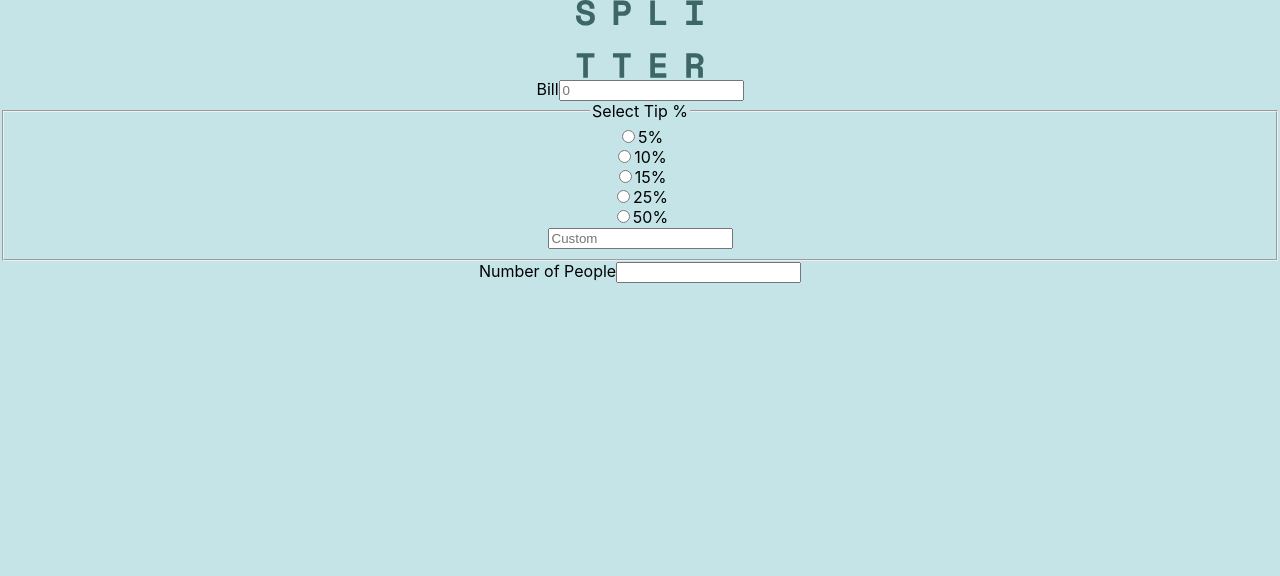
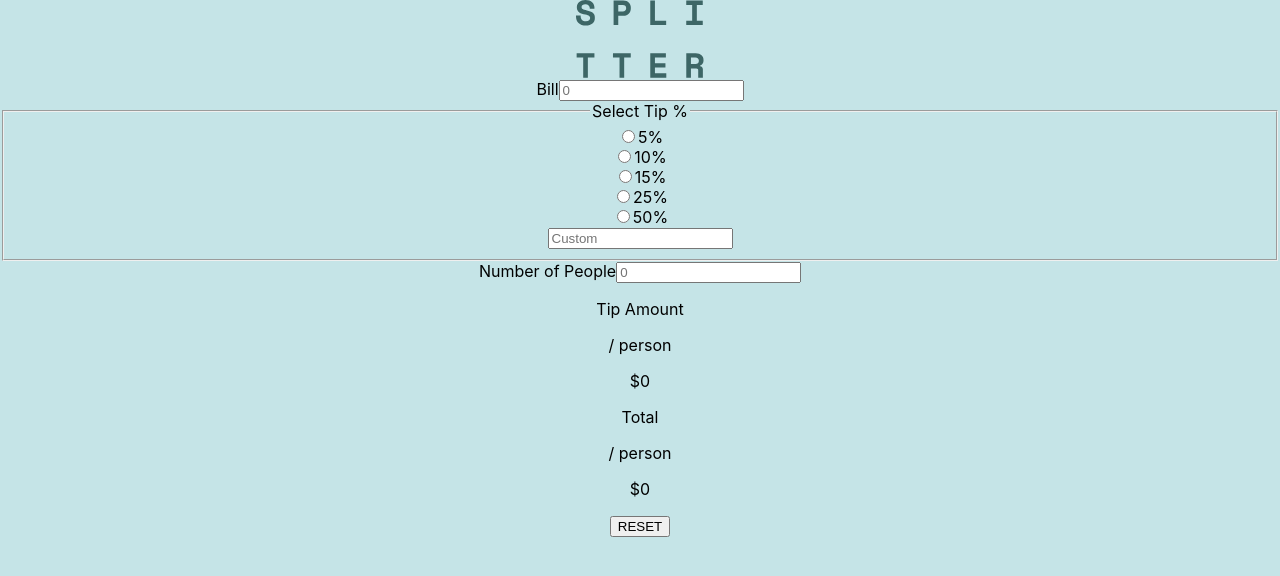
Before and after one commit to oubaidelmoudhik/tip-calculator-app-main, a React (Create React App) app: page / in a window 1280 px wide. Shown: the top 576 px of the page. Built offline with nearby package versions, Linux system fonts and the light colour scheme.

Commit message:
created seperate components and trying to figure out how to connect them

```diff
--- a/src/App.js
+++ b/src/App.js
@@ -1,44 +1,18 @@
+import { useState } from "react";
 import logo from "./logo.svg";
 import "./App.css";
 
-function BillForm() {
-    return (
-        <form action="">
-            <label htmlFor="billInput">Bill</label>
-            <input type="number" id="billInput" placeholder="0" />
-            <fieldset>
-                <legend>Select Tip %</legend>
-                <div>
-                    <input type="radio" id="5" />
-                    <label htmlFor="5">5%</label>
-                </div>
-                <div>
-                    <input type="radio" id="10" />
-                    <label htmlFor="10">10%</label>
-                </div>
-                <div>
-                    <input type="radio" id="15" />
-                    <label htmlFor="15">15%</label>
-                </div>
-                <div>
-                    <input type="radio" id="25" />
-                    <label htmlFor="25">25%</label>
-                </div>
-                <div>
-                    <input type="radio" id="50" />
-                    <label htmlFor="50">50%</label>
-                </div>
-                <div>
-                    <input type="number" id="custom" placeholder="Custom" />
-                </div>
-            </fieldset>
-            <label htmlFor="people">Number of People</label>
-            <input type="number" id="people" />
-        </form>
-    );
-}
+function TipCalculatorCard() {
+    const [bill, setBill] = useState();
+    const [people, setPeople] = useState();
 
-function App() {
+    let tipAmount;
+    if (bill && people) {
+        tipAmount = (bill / people).toFixed(2);
+    } else {
+        tipAmount = 0;
+    }
+
     return (
         <div className="App">
             <header className="App-header">
@@ -46,12 +20,89 @@ function App() {
             </header>
             <div>
                 <div>
-                    <BillForm />
+                    <BillForm
+                        bill={bill}
+                        onBillChange={setBill}
+                        people={people}
+                        onPeopleChange={setPeople}
+                    />
                 </div>
-                <div></div>
+                <div>
+                    <Amount text={"Tip Amount"} amount={tipAmount} />
+                    <Amount text={"Total"} amount={0} />
+                    <button>RESET</button>
+                </div>
             </div>
         </div>
     );
 }
 
+function TipSelect() {
+    const tips = [5, 10, 15, 25, 50];
+
+    let tipsSelect = tips.map((tip) => {
+        return (
+            <div key={tip}>
+                <input type="radio" name="tip" id={tip} />
+                <label htmlFor={tip}>{tip}%</label>
+            </div>
+        );
+    });
+    return (
+        <fieldset>
+            <legend>Select Tip %</legend>
+            {tipsSelect}
+            <div>
+                <input type="number" id="custom" placeholder="Custom" />
+            </div>
+        </fieldset>
+    );
+}
+
+function BillForm({ bill, onBillChange, people, onPeopleChange }) {
+    return (
+        <form action="">
+            <label htmlFor="billInput">Bill</label>
+            <input
+                type="number"
+                id="billInput"
+                placeholder="0"
+                value={bill}
+                onChange={(e) => {
+                    onBillChange(e.target.value);
+                }}
+            />
+            <TipSelect />
+            <label htmlFor="people">Number of People</label>
+            <input
+                type="number"
+                id="people"
+                placeholder="0"
+                value={people}
+                onChange={(e) => {
+                    onPeopleChange(e.target.value);
+                }}
+            />
+        </form>
+    );
+}
+
+function Amount({ text, amount }) {
+    return (
+        <div>
+            <div>
+                <p>{text}</p>
+                <span>/ person</span>
+            </div>
+            <div>
+                <p>${amount}</p>
+            </div>
+        </div>
+    );
+}
+
+function App() {
+    return <TipCalculatorCard />;
+}
+
 export default App;
```
Also changed, not shown: src/index.js (+9 -9 lines).
